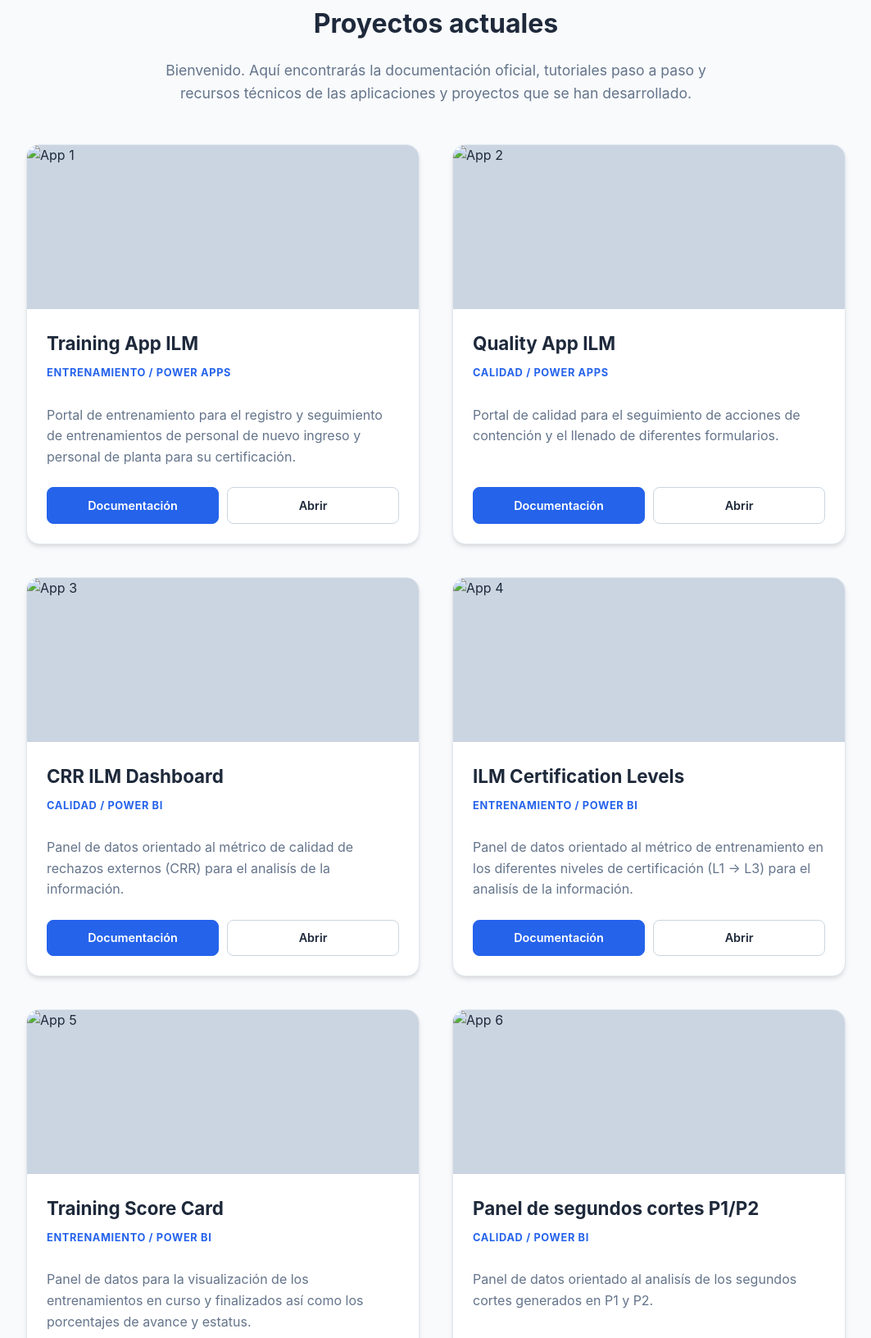
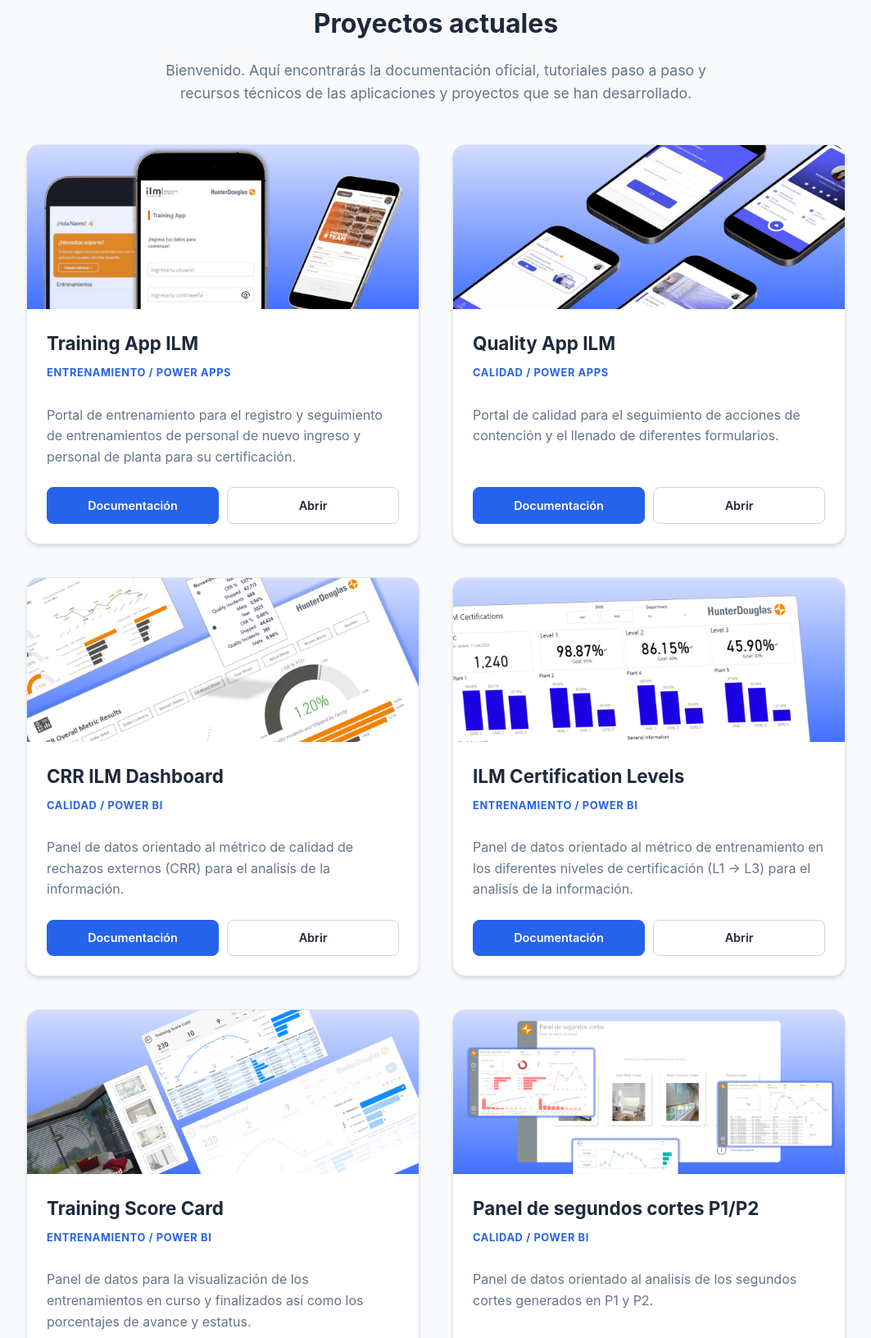
Before and after one commit to fgbonilla99-oss/javier-bonilla.github.io, a plain HTML site: page index.html in a window 1280 px wide. Shown: the part 269-1901 px from the top of the page at 82% size, without its empty margins (108-1171 px from the left). Drawn offline with Linux system fonts and the light colour scheme.

Commit message:
index.html

```diff
--- a/index.html
+++ b/index.html
@@ -206,7 +206,7 @@
 
             <article class="project-card">
                 <div class="card-image-header">
-                    <img src="Slide1.png" alt="App 1">
+                    <img src="img/Slide1.png" alt="App 1">
                 </div>
                 <div class="card-content">
                     <h3 class="project-title">Training App ILM</h3>
@@ -215,7 +215,7 @@
                         Portal de entrenamiento para el registro y seguimiento de entrenamientos de personal de nuevo ingreso y personal de planta para su certificación.
                     </p>
                     <div class="btn-group">
-                        <a href="documents/training-app.html" class="btn btn-primary">Documentación</a>
+                        <a href="Documents/training-app.html" class="btn btn-primary">Documentación</a>
                         <a href="https://apps.powerapps.com/play/e/234f8e7d-53d3-ebf0-87fb-c37e8205ff1e/a/8bdfcb2c-4962-45c8-839c-ffb9d0f6fe41?tenantId=d28caf79-1762-4439-b64b-7842ea5985b7&hint=9d82c801-7d7c-4007-b37b-d8fe7815785b&sourcetime=1764107115233" class="btn btn-outline">Abrir</a>
                     </div>
                 </div>
@@ -223,7 +223,7 @@
 
             <article class="project-card">
                 <div class="card-image-header">
-                    <img src="Slide2.png" alt="App 2">
+                    <img src="img/Slide2.png" alt="App 2">
                 </div>
                 <div class="card-content">
                     <h3 class="project-title">Quality App ILM</h3>
@@ -241,7 +241,7 @@
 
             <article class="project-card">
                 <div class="card-image-header">
-                    <img src="Slide3.png" alt="App 3">
+                    <img src="img/Slide3.png" alt="App 3">
                 </div>
                 <div class="card-content">
                     <h3 class="project-title">CRR ILM Dashboard</h3>
@@ -259,7 +259,7 @@
 
             <article class="project-card">
                 <div class="card-image-header">
-                    <img src="Slide4.png" alt="App 4">
+                    <img src="img/Slide4.png" alt="App 4">
                 </div>
                 <div class="card-content">
                     <h3 class="project-title">ILM Certification Levels</h3>
@@ -277,7 +277,7 @@
 
             <article class="project-card">
                 <div class="card-image-header">
-                    <img src="Slide5.png" alt="App 5">
+                    <img src="img/Slide5.png" alt="App 5">
                 </div>
                 <div class="card-content">
                     <h3 class="project-title">Training Score Card</h3>
@@ -295,7 +295,7 @@
 
             <article class="project-card">
                 <div class="card-image-header">
-                    <img src="Slide6.png" alt="App 6">
+                    <img src="img/Slide6.png" alt="App 6">
                 </div>
                 <div class="card-content">
                     <h3 class="project-title">Panel de segundos cortes P1/P2</h3>
@@ -319,4 +319,5 @@
     </footer>
 
 </body>
+
 </html>
```
